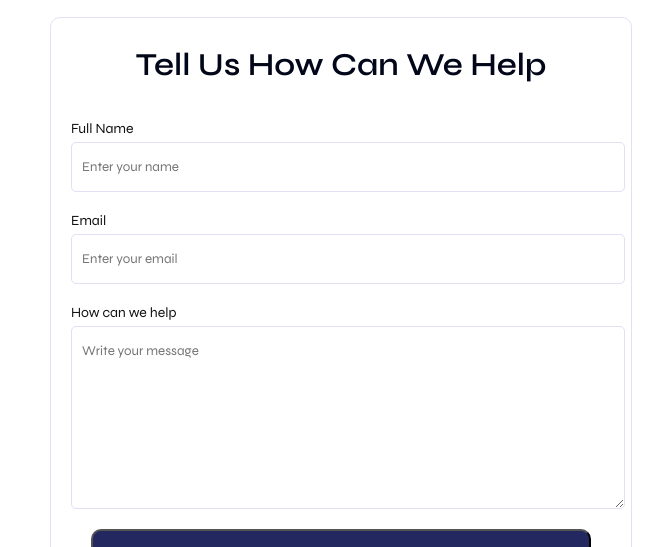
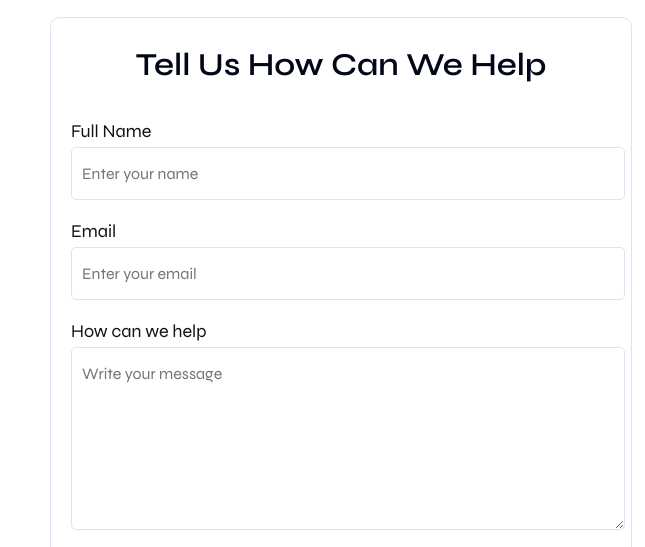
Before and after one commit to Gayathri-2003-desin/falconyx, a plain HTML site: page client/index.html in a window 1280 px wide. Shown: the part 4248-4795 px from the top of the page, 0-645 px from the left. Drawn offline with Linux system fonts and the light colour scheme.

Commit message:
change font

```diff
--- a/client/index.css
+++ b/client/index.css
@@ -954,7 +954,7 @@ line-height: normal;
 
 .fname label {
     color: #121212;
-font-size: 14px;
+font-size: 18px;
 font-style: normal;
 font-weight: 400;
 line-height: normal;
@@ -974,6 +974,7 @@ line-height: normal;
 padding-top: 16px;
 padding-bottom: 16px;
 padding-left: 10px;
+font-size: 16px;
 align-items: center;
 gap: 8px;
 align-self: stretch;
@@ -985,7 +986,7 @@ width: 100%;
 
 .fmail label {
     color: #121212;
-font-size: 14px;
+font-size: 18px;
 font-style: normal;
 font-weight: 400;
 line-height: normal;
@@ -1004,6 +1005,7 @@ display: flex;
    padding-bottom: 16px;
     align-items: center;
     padding-left: 10px;
+    font-size: 16px;
     gap: 8px;
     align-self: stretch;
     border-radius: 5px;
@@ -1014,7 +1016,8 @@ display: flex;
 
 .ftext label {
     color: #121212;
-font-size: 14px;
+
+font-size: 18px;
 font-style: normal;
 font-weight: 400;
 line-height: normal;
@@ -1034,10 +1037,11 @@ line-height: normal;
 }
 #message {
     display: flex;
-height: 149px;
+height: 100px;
    padding-top: 16px;
    padding-bottom: 16px;
    padding-left: 10px;
+   font-size: 16px;
 align-items: flex-start;
 gap: 8px;
 align-self: stretch;
@@ -1075,7 +1079,7 @@ line-height: normal;
 }
 .dubai img {
     width: 100%;
-height: 654px;
+height: 554px;
 flex-shrink: 0;
 border-radius: 10px;
 background: url(<path-to-image>) lightgray -43.837px 0px / 131.042% 100% no-repeat;
@@ -2827,7 +2831,7 @@ line-height: normal;
 
 .fname label {
     color: #121212;
-font-size: 14px;
+font-size: 18px;
 font-style: normal;
 font-weight: 400;
 line-height: normal;
@@ -2848,6 +2852,7 @@ padding-top: 16px;
 padding-bottom: 16px;
 align-items: center;
 gap: 8px;
+font-size: 16px;
 align-self: stretch;
 border-radius: 5px;
 border: 1px solid #E1E1F4;
@@ -2857,7 +2862,7 @@ width: 100%;
 
 .fmail label {
     color: #121212;
-font-size: 14px;
+font-size: 18px;
 font-style: normal;
 font-weight: 400;
 line-height: normal;
@@ -2876,6 +2881,7 @@ display: flex;
    padding-bottom: 16px;
     align-items: center;
     gap: 8px;
+    font-size: 16px;
     align-self: stretch;
     border-radius: 5px;
     border: 1px solid #E1E1F4;
@@ -2885,7 +2891,7 @@ display: flex;
 
 .ftext label {
     color: #121212;
-font-size: 14px;
+font-size: 18px;
 font-style: normal;
 font-weight: 400;
 line-height: normal;
@@ -2901,6 +2907,7 @@ line-height: normal;
 #message {
     display: flex;
 height: 149px;
+font-size: 16px;
    padding-top: 16px;
    padding-bottom: 16px;
 align-items: flex-start;
```
